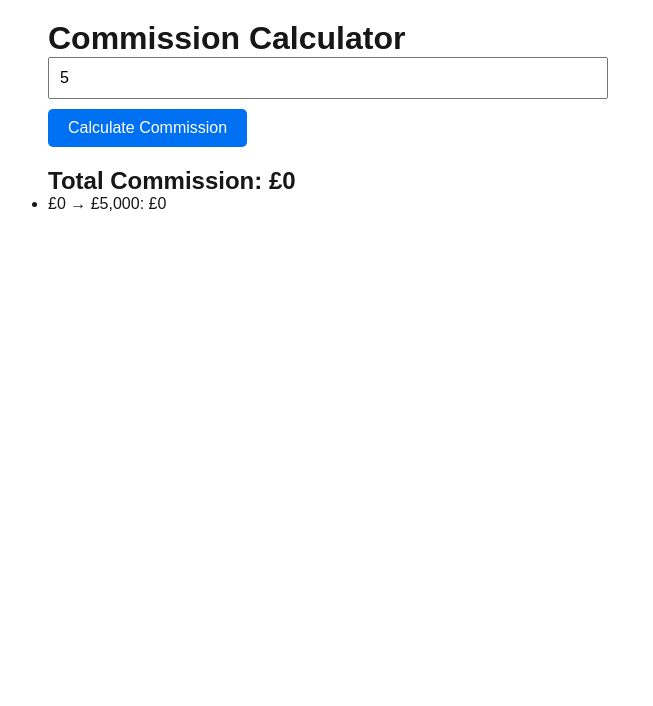
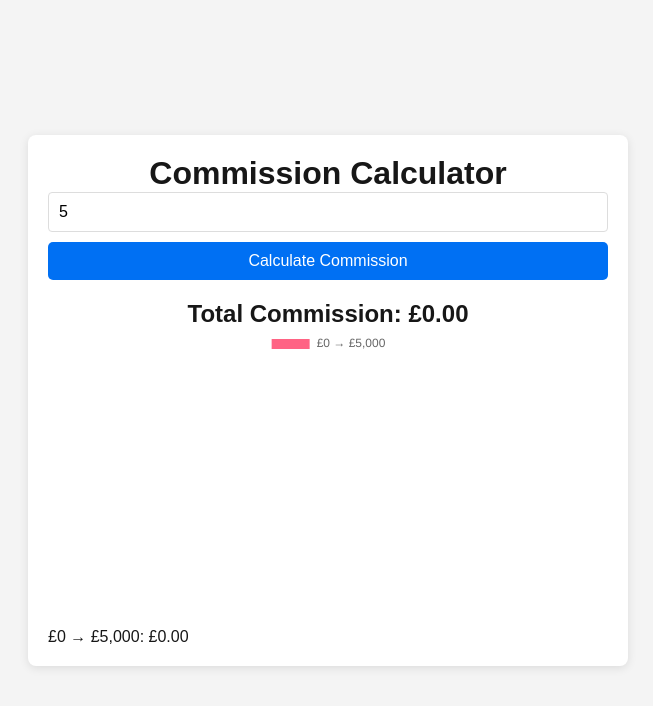
Before and after one commit to PatrickCarroll12/oneup-widget, a Next.js app: page / in a window 1280 px wide. Both pictures are taken after typing "5" into the empty fields and a click on the button "Calculate Commission". Shown: the top 706 px of the page, without its empty margins (312-965 px from the left). Built offline with nearby package versions, Linux system fonts and the light colour scheme.

Commit message:
Add donut chart

```diff
--- a/app/page.tsx
+++ b/app/page.tsx
@@ -2,13 +2,16 @@
 
 import { useState } from "react";
 import { calculateCommission } from "./services/comissionService";
+import { Doughnut } from "react-chartjs-2";
+import { Chart, registerables } from "chart.js";
+import { CommissionResult } from "./types/comission";
+
+Chart.register(...registerables);
 
 export default function Home() {
   const [revenue, setRevenue] = useState<number | null>(null);
-  const [commissionResult, setCommissionResult] = useState<{
-    total: number;
-    breakdown: { tier: string; commission: number }[];
-  } | null>(null);
+  const [commissionResult, setCommissionResult] =
+    useState<CommissionResult | null>(null);
 
   const handleCalculate = () => {
     if (revenue !== null && revenue >= 0) {
@@ -19,16 +22,50 @@ export default function Home() {
     }
   };
 
+  const chartData = {
+    labels: commissionResult?.breakdown.map((item) => item.tier) || [],
+    datasets: [
+      {
+        data: commissionResult?.breakdown.map((item) => item.commission) || [],
+        backgroundColor: [
+          "#FF6384",
+          "#36A2EB",
+          "#FFCE56",
+          "#4BC0C0",
+          "#9966FF",
+        ],
+        hoverBackgroundColor: [
+          "#FF6384",
+          "#36A2EB",
+          "#FFCE56",
+          "#4BC0C0",
+          "#9966FF",
+        ],
+      },
+    ],
+  };
+
   return (
+    <div
+      style={{
+        display: "flex",
+        justifyContent: "center",
+        alignItems: "center",
+        height: "100vh",
+        backgroundColor: "#f4f4f4",
+      }}
+    >
       <div
         style={{
           padding: "20px",
           maxWidth: "600px",
-        margin: "0 auto",
-        fontFamily: "Arial, sans-serif",
+          width: "100%",
+          borderRadius: "8px",
+          boxShadow: "0 2px 10px rgba(0, 0, 0, 0.1)",
+          backgroundColor: "white",
         }}
       >
-      <h1>Commission Calculator</h1>
+        <h1 style={{ textAlign: "center" }}>Commission Calculator</h1>
         <input
           type="number"
           placeholder="Enter revenue"
@@ -39,6 +76,8 @@ export default function Home() {
             width: "100%",
             marginBottom: "10px",
             fontSize: "16px",
+            borderRadius: "4px",
+            border: "1px solid #ddd",
           }}
         />
         <button
@@ -51,6 +90,7 @@ export default function Home() {
             borderRadius: "5px",
             cursor: "pointer",
             fontSize: "16px",
+            width: "100%",
           }}
         >
           Calculate Commission
@@ -58,16 +98,42 @@ export default function Home() {
 
         {commissionResult && (
           <div style={{ marginTop: "20px" }}>
-          <h2>Total Commission: £{commissionResult.total}</h2>
-          <ul>
+            <h2 style={{ textAlign: "center" }}>
+              Total Commission: £{commissionResult.total.toFixed(2)}
+            </h2>
+            <div style={{ display: "flex", justifyContent: "center" }}>
+              <Doughnut
+                data={chartData}
+                options={{
+                  responsive: true,
+                  plugins: {
+                    tooltip: {
+                      callbacks: {
+                        label: function (tooltipItem) {
+                          const commission = tooltipItem.raw as number;
+                          const percentage = (
+                            (commission / commissionResult.total) *
+                            100
+                          ).toFixed(2);
+                          return `£${commission} (${percentage}%)`;
+                        },
+                      },
+                    },
+                  },
+                }}
+                style={{ maxHeight: "300px", maxWidth: "300px" }}
+              />
+            </div>
+            <ul style={{ listStyle: "none", padding: 0 }}>
               {commissionResult.breakdown.map((item, index) => (
                 <li key={index}>
-                {item.tier}: £{item.commission}
+                  {item.tier}: £{item.commission.toFixed(2)}
                 </li>
               ))}
             </ul>
           </div>
         )}
       </div>
+    </div>
   );
 }
```
Also changed, not shown: app/types/comission.ts (+8 -0 lines), package.json (+7 -4 lines), 1 other file (tests, documents, lock files or other folders). Lines whose indentation alone changed are shown as unchanged.
